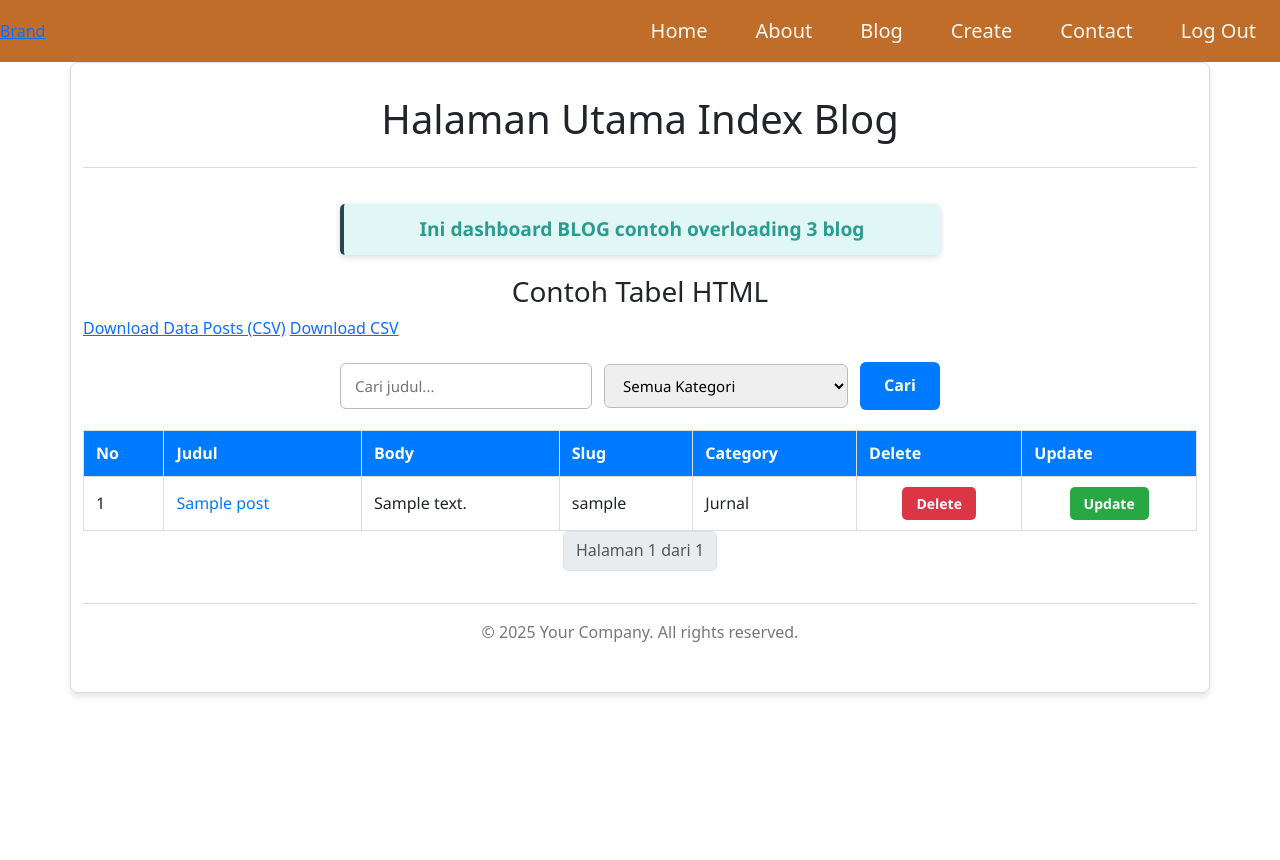
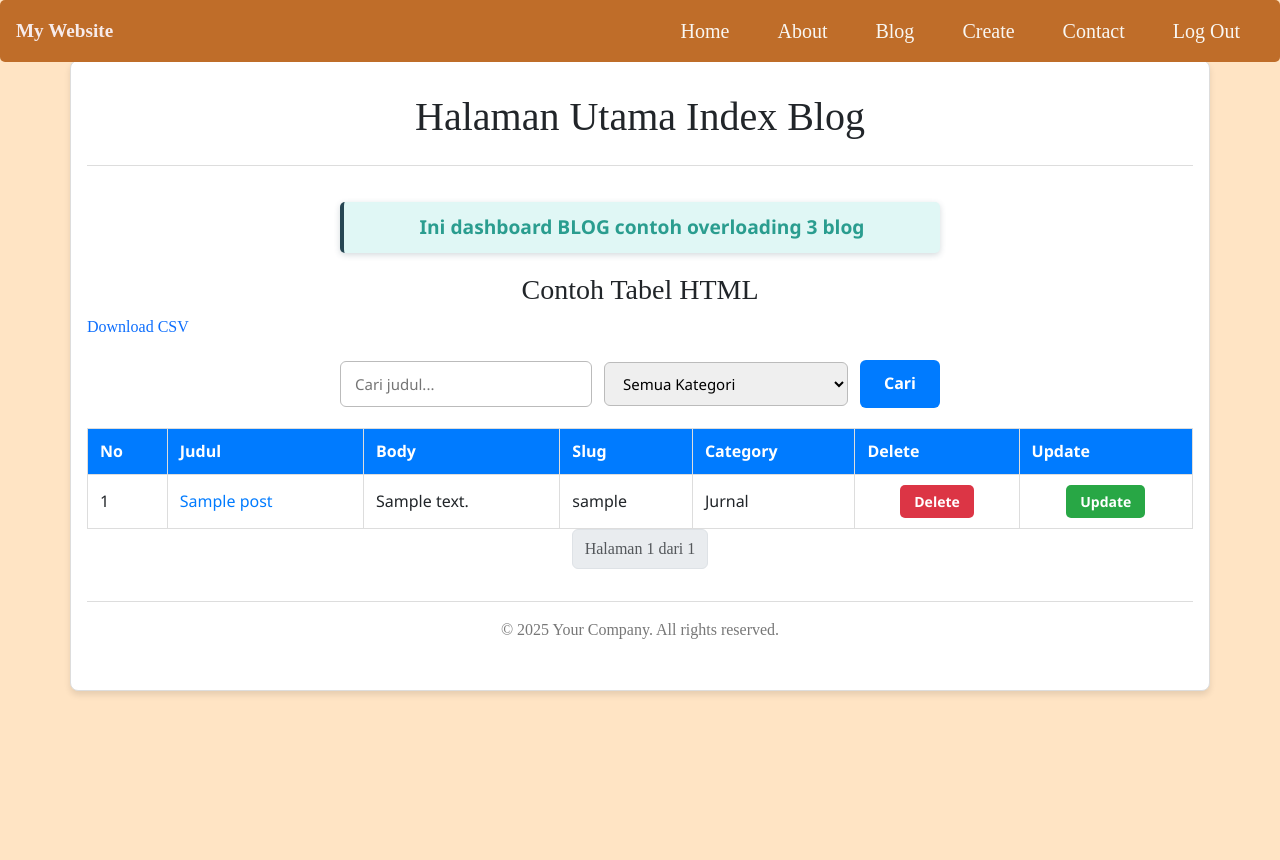
Before and after one commit to taraalsyah/Django-5.1.7, a Django app: page /blog/ in a window 1280 px wide. Before the commit the page ends 697 px from the top, so only its background shows below. Run offline with Django 5.2, Linux system fonts and the light colour scheme; a user stored in the database is signed in; tables that the repository leaves empty hold one stand-in row (values such as "Sample post").

Commit message:
perbaiki style navbar

```diff
--- a/blog/templates/blog/blog.html
+++ b/blog/templates/blog/blog.html
@@ -22,10 +22,7 @@
 {% block content %}
     <p class="dashboard-blog">Ini dashboard BLOG contoh overloading 3 blog</p>
     <h3 style="text-align: center;">Contoh Tabel HTML</h3>
-    <a href="{% url 'blog:download_posts_csv' %}">Download Data Posts (CSV)</a>
     <a href="{% url 'blog:download_posts_csv' %}?search={{ request.GET.search }}&category={{ request.GET.category }}">Download CSV</a>
-
-
     <form method="GET" class="search-form">
         <input type="text" name="search" placeholder="Cari judul..." value="{{ search_query }}" class="search-input">
         <select name="category" class="search-select">
--- a/static/css/styles.css
+++ b/static/css/styles.css
@@ -1,6 +1,6 @@
 body {
     margin: 0;
-    font-family: Arial, sans-serif;
+    font-family: 'Times New Roman', Times, serif;
     background-color: bisque;
     min-height: 100vh;
   }
@@ -12,9 +12,17 @@ body {
     background-color: #bf6d29;
     padding: 0.5rem 1rem;
     position: fixed;
+    font-size: 14px;
     top: 0;
     width: 100%;
+    border-radius: 5px;
   }
+
+.navbar .brand a {
+    font-size: 1.2rem;
+    font-weight: bold;
+    color: rgb(246, 235, 235);
+}
 
 .navbar .menu a {
     color: rgb(249, 247, 243);
@@ -37,7 +45,7 @@ body {
 
 .navbar .menu-toggle {
     display: none;
-    font-size: 1.5rem;
+    font-size: 16px;
     cursor: pointer;
     color: white;
   }
@@ -76,6 +84,7 @@ body {
     width: 95%;
     margin: 0 auto;
     padding: 1rem;
+    margin-top: 60px; /* Adjust for fixed navbar height */
     background-color: white;
     border: 1px solid #ddd;
     border-radius: 8px;
--- a/templates/snippets/navbar.html
+++ b/templates/snippets/navbar.html
@@ -1,9 +1,15 @@
 {% load static %}
 
+<!DOCTYPE html>
+<html>
+<head>
+    <link rel="stylesheet" href="{% static 'css/styles.css' %}">
+</head>
+<body>
 
 <nav class="navbar">
     <div class="brand">
-      <a href="#">Brand</a>
+      <a href="{% url 'index' %}">My Website</a>
     </div>
     <div class="menu-toggle" onclick="toggleMenu()">☰</div>
     <div class="menu">
@@ -15,3 +21,6 @@
       <a class="navbar-brand" href="{% url 'logout' %}">Log Out</a>
     </div>
 </nav>
+
+</body>
+</html>
```
